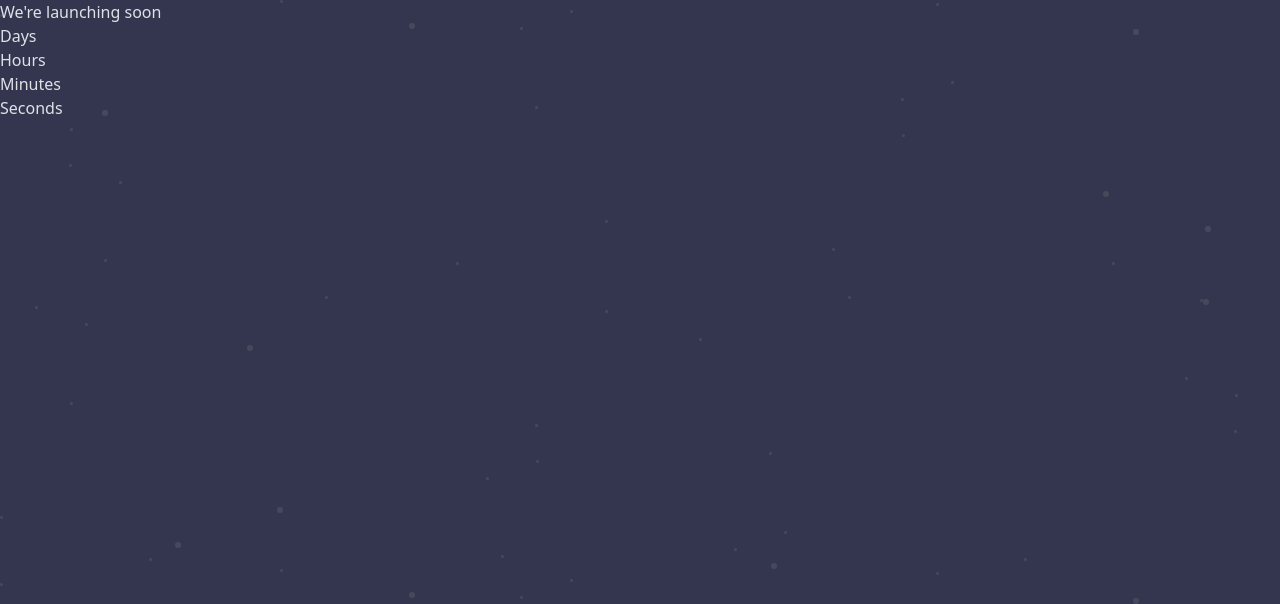
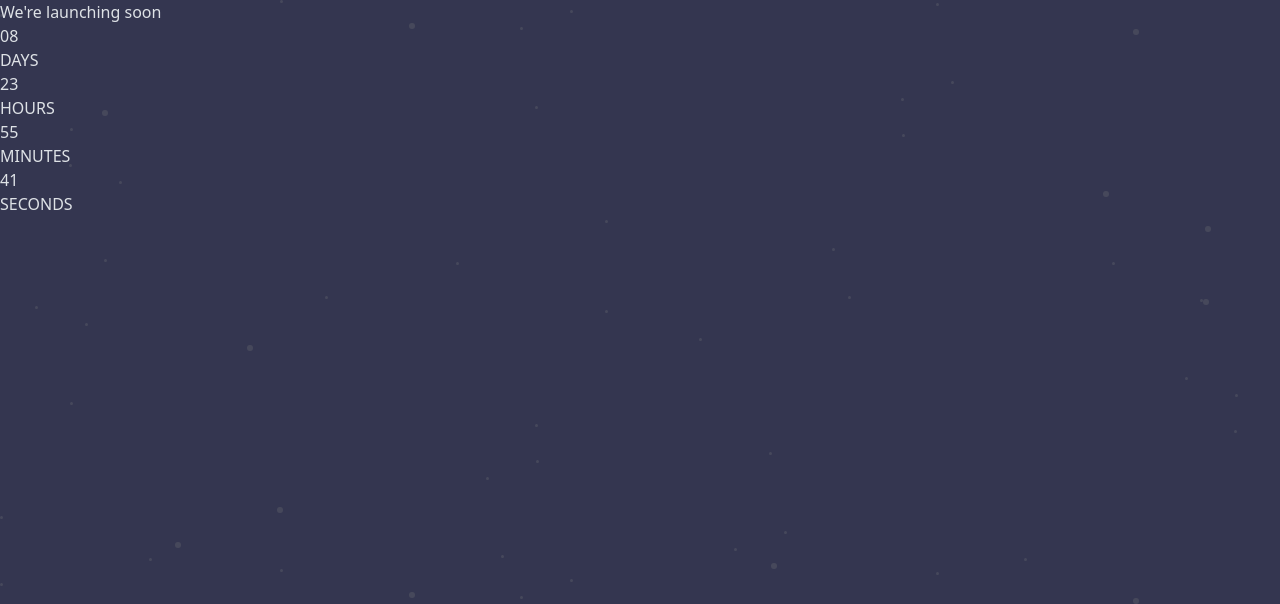
Before and after one commit to morfi02/PROYECTO_CONTADOR, a website: page index.html in a window 1280 px wide. Shown: the top 604 px of the page. Drawn offline with Linux system fonts and the light colour scheme.

Commit message:
maquetado contador

```diff
--- a/index.html
+++ b/index.html
@@ -23,10 +23,32 @@
 
   <div class="title">We're launching soon</div>
 
-  <div class="D-H-M-S">Days</div>
-  <div class="D-H-M-S">Hours</div>
-  <div class="D-H-M-S">Minutes</div>
-  <div class="D-H-M-S">Seconds</div>
+  <div class="contador">
+    <div>
+      <div class="tiempo">
+        <span id="dias">08</span>
+      </div>
+      <span class="label">DAYS</span>
+    </div>
+    <div>
+      <div class="tiempo">
+        <span id="horas">23</span>
+      </div>
+      <span class="label">HOURS</span>
+    </div>
+    <div>
+      <div class="tiempo">
+        <span id="minutos">55</span>
+      </div>
+      <span class="label">MINUTES</span>
+    </div>
+    <div>
+      <div class="tiempo">
+        <span id="segundos">41</span>
+      </div>
+      <span class="label">SECONDS</span>
+    </div>
+  </div>
 
   <footer class="fixed-bottom h-22">
     <div id="div-footer">
```
